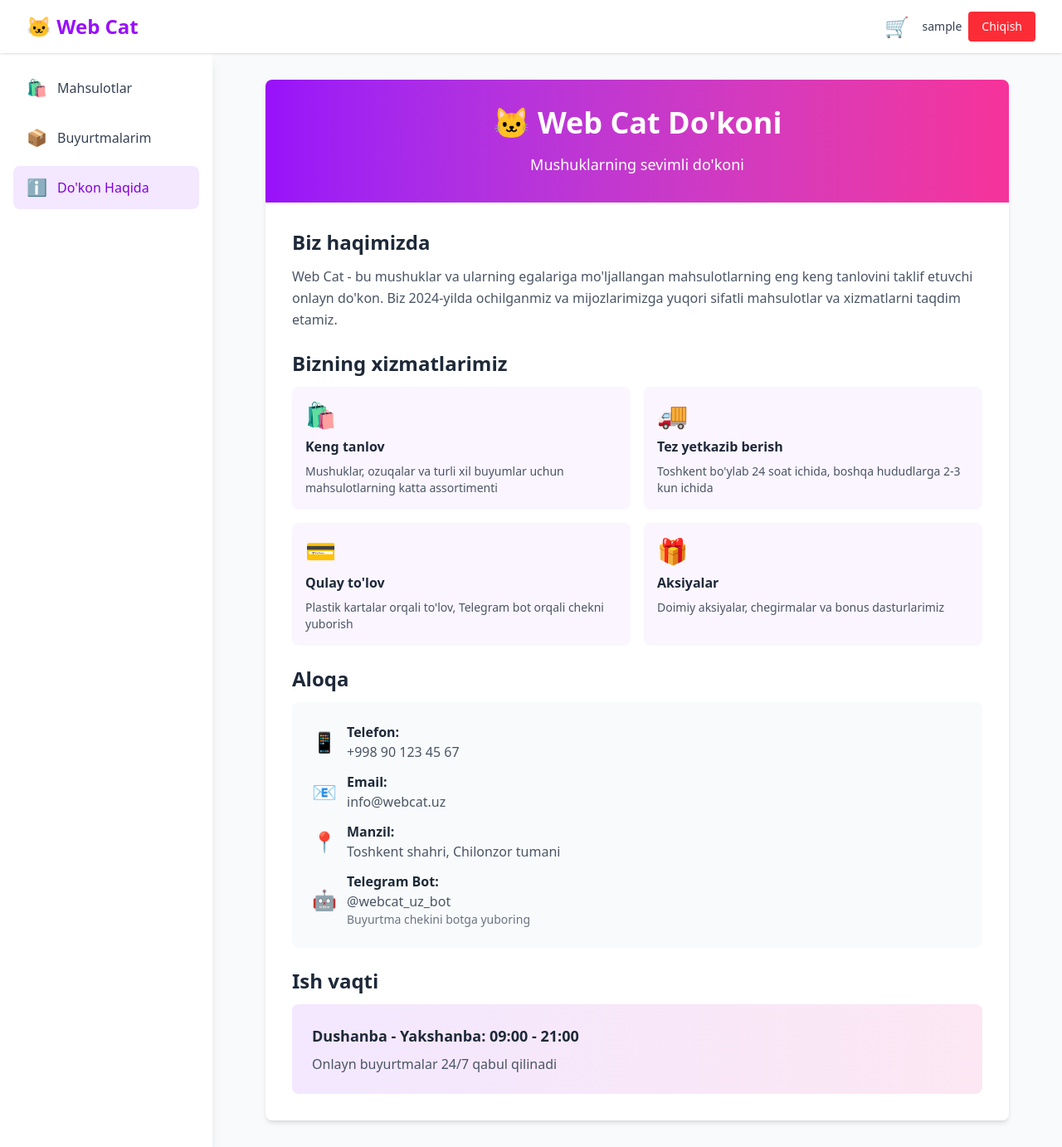
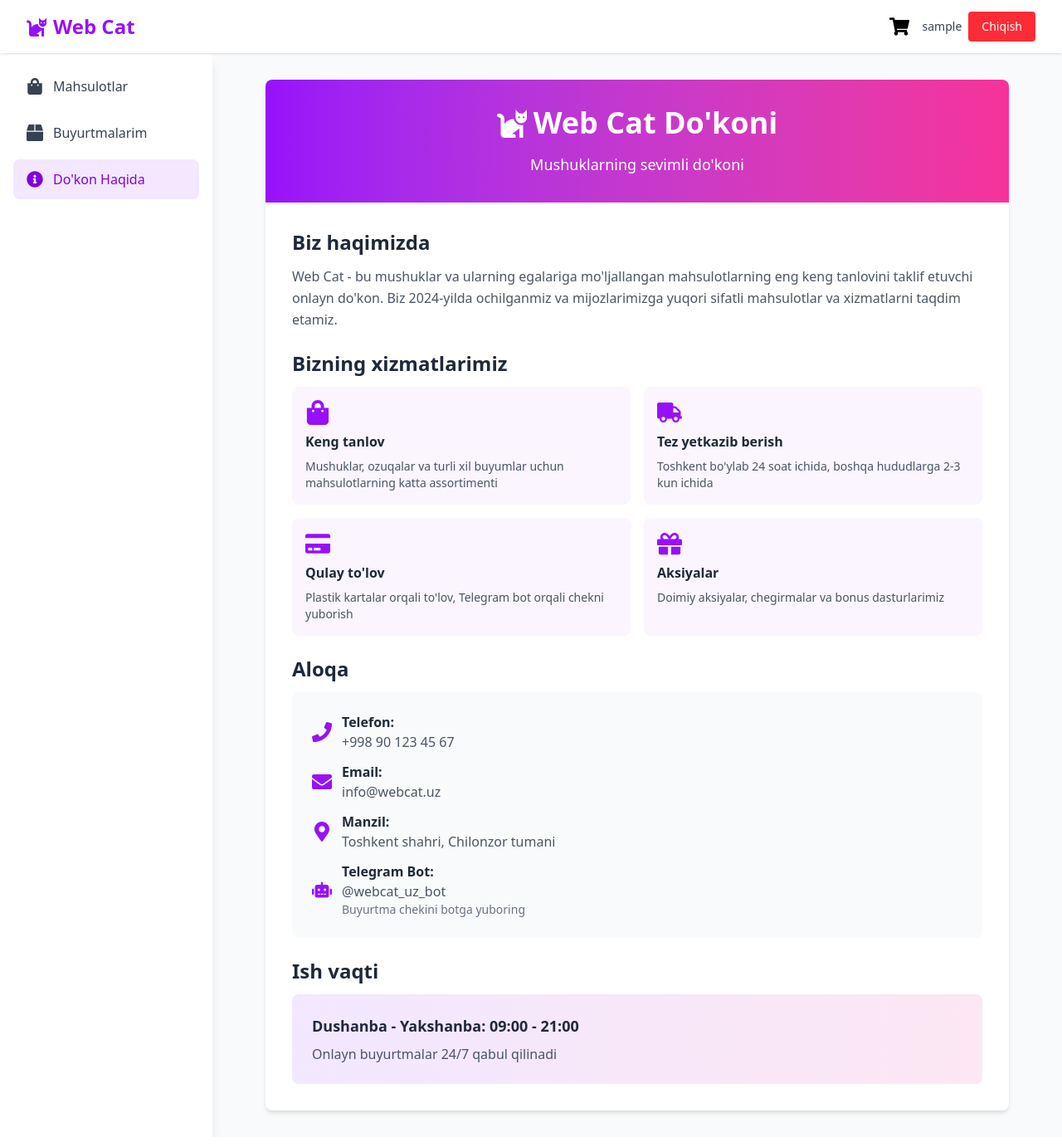
Before and after one commit to webdunyosi/web-cat, a React (Vite) app: page /haqida in a window 1280 px wide. Shown: the whole page at 83% size. Built offline with nearby package versions, Linux system fonts and the light colour scheme; sample sign-in values are in the browser's storage.

Commit message:
changed react icons

```diff
--- a/package.json
+++ b/package.json
@@ -14,6 +14,7 @@
     "axios": "^1.13.5",
     "react": "^19.2.0",
     "react-dom": "^19.2.0",
+    "react-icons": "^5.5.0",
     "react-router-dom": "^7.13.0",
     "tailwindcss": "^4.1.18"
   },
--- a/src/layouts/UserLayout.jsx
+++ b/src/layouts/UserLayout.jsx
@@ -2,6 +2,7 @@ import React, { useState } from 'react';
 import { Link, useLocation, useNavigate } from 'react-router-dom';
 import { useAuth } from '../context/AuthContext';
 import { useCart } from '../context/CartContext';
+import { FaCat, FaShoppingCart, FaShoppingBag, FaBox, FaInfoCircle, FaBars } from 'react-icons/fa';
 
 const UserLayout = ({ children }) => {
   const [sidebarOpen, setSidebarOpen] = useState(false);
@@ -11,9 +12,9 @@ const UserLayout = ({ children }) => {
   const { cart } = useCart();
 
   const menuItems = [
-    { path: '/mahsulotlar', label: 'Mahsulotlar', icon: '🛍️' },
-    { path: '/buyurtmalar', label: 'Buyurtmalarim', icon: '📦' },
-    { path: '/haqida', label: 'Do\'kon Haqida', icon: 'ℹ️' },
+    { path: '/mahsulotlar', label: 'Mahsulotlar', icon: FaShoppingBag },
+    { path: '/buyurtmalar', label: 'Buyurtmalarim', icon: FaBox },
+    { path: '/haqida', label: 'Do\'kon Haqida', icon: FaInfoCircle },
   ];
 
   const handleLogout = () => {
@@ -32,13 +33,15 @@ const UserLayout = ({ children }) => {
                 onClick={() => setSidebarOpen(!sidebarOpen)}
                 className="mr-4 md:hidden"
               >
-                <span className="text-2xl">☰</span>
+                <FaBars className="text-2xl" />
               </button>
-              <h1 className="text-2xl font-bold text-purple-600">🐱 Web Cat</h1>
+              <h1 className="text-2xl font-bold text-purple-600 flex items-center gap-2">
+                <FaCat /> Web Cat
+              </h1>
             </div>
             <div className="flex items-center space-x-4">
               <Link to="/savat" className="relative">
-                <span className="text-2xl">🛒</span>
+                <FaShoppingCart className="text-2xl" />
                 {cart.length > 0 && (
                   <span className="absolute -top-2 -right-2 bg-red-500 text-white rounded-full w-5 h-5 flex items-center justify-center text-xs">
                     {cart.length}
@@ -69,7 +72,9 @@ const UserLayout = ({ children }) => {
           `}
         >
           <nav className="p-4 space-y-2">
-            {menuItems.map(item => (
+            {menuItems.map(item => {
+              const IconComponent = item.icon;
+              return (
                 <Link
                   key={item.path}
                   to={item.path}
@@ -82,10 +87,11 @@ const UserLayout = ({ children }) => {
                   `}
                   onClick={() => setSidebarOpen(false)}
                 >
-                <span className="text-xl">{item.icon}</span>
+                  <IconComponent className="text-xl" />
                   <span className="font-medium">{item.label}</span>
                 </Link>
-            ))}
+              );
+            })}
           </nav>
         </aside>
 
--- a/src/pages/AboutPage.jsx
+++ b/src/pages/AboutPage.jsx
@@ -1,11 +1,14 @@
 import React from 'react';
+import { FaCat, FaShoppingBag, FaTruck, FaCreditCard, FaGift, FaPhone, FaEnvelope, FaMapMarkerAlt, FaRobot } from 'react-icons/fa';
 
 const AboutPage = () => {
   return (
     <div className="max-w-4xl mx-auto">
       <div className="bg-white rounded-lg shadow-md overflow-hidden">
         <div className="bg-gradient-to-r from-purple-600 to-pink-500 p-8 text-white text-center">
-          <h1 className="text-4xl font-bold mb-4">🐱 Web Cat Do'koni</h1>
+          <h1 className="text-4xl font-bold mb-4 flex items-center justify-center gap-2">
+            <FaCat /> Web Cat Do'koni
+          </h1>
           <p className="text-lg">Mushuklarning sevimli do'koni</p>
         </div>
 
@@ -23,28 +26,28 @@ const AboutPage = () => {
             <h2 className="text-2xl font-bold text-gray-800 mb-3">Bizning xizmatlarimiz</h2>
             <div className="grid md:grid-cols-2 gap-4">
               <div className="bg-purple-50 p-4 rounded-lg">
-                <div className="text-3xl mb-2">🛍️</div>
+                <FaShoppingBag className="text-3xl mb-2 text-purple-600" />
                 <h3 className="font-semibold text-gray-800 mb-2">Keng tanlov</h3>
                 <p className="text-gray-600 text-sm">
                   Mushuklar, ozuqalar va turli xil buyumlar uchun mahsulotlarning katta assortimenti
                 </p>
               </div>
               <div className="bg-purple-50 p-4 rounded-lg">
-                <div className="text-3xl mb-2">🚚</div>
+                <FaTruck className="text-3xl mb-2 text-purple-600" />
                 <h3 className="font-semibold text-gray-800 mb-2">Tez yetkazib berish</h3>
                 <p className="text-gray-600 text-sm">
                   Toshkent bo'ylab 24 soat ichida, boshqa hududlarga 2-3 kun ichida
                 </p>
               </div>
               <div className="bg-purple-50 p-4 rounded-lg">
-                <div className="text-3xl mb-2">💳</div>
+                <FaCreditCard className="text-3xl mb-2 text-purple-600" />
                 <h3 className="font-semibold text-gray-800 mb-2">Qulay to'lov</h3>
                 <p className="text-gray-600 text-sm">
                   Plastik kartalar orqali to'lov, Telegram bot orqali chekni yuborish
                 </p>
               </div>
               <div className="bg-purple-50 p-4 rounded-lg">
-                <div className="text-3xl mb-2">🎁</div>
+                <FaGift className="text-3xl mb-2 text-purple-600" />
                 <h3 className="font-semibold text-gray-800 mb-2">Aksiyalar</h3>
                 <p className="text-gray-600 text-sm">
                   Doimiy aksiyalar, chegirmalar va bonus dasturlarimiz
@@ -57,28 +60,28 @@ const AboutPage = () => {
             <h2 className="text-2xl font-bold text-gray-800 mb-3">Aloqa</h2>
             <div className="bg-gray-50 p-6 rounded-lg space-y-3">
               <div className="flex items-center space-x-3">
-                <span className="text-2xl">📱</span>
+                <FaPhone className="text-2xl text-purple-600" />
                 <div>
                   <p className="font-semibold text-gray-800">Telefon:</p>
                   <p className="text-gray-600">+998 90 123 45 67</p>
                 </div>
               </div>
               <div className="flex items-center space-x-3">
-                <span className="text-2xl">📧</span>
+                <FaEnvelope className="text-2xl text-purple-600" />
                 <div>
                   <p className="font-semibold text-gray-800">Email:</p>
                   <p className="text-gray-600">info@webcat.uz</p>
                 </div>
               </div>
               <div className="flex items-center space-x-3">
-                <span className="text-2xl">📍</span>
+                <FaMapMarkerAlt className="text-2xl text-purple-600" />
                 <div>
                   <p className="font-semibold text-gray-800">Manzil:</p>
                   <p className="text-gray-600">Toshkent shahri, Chilonzor tumani</p>
                 </div>
               </div>
               <div className="flex items-center space-x-3">
-                <span className="text-2xl">🤖</span>
+                <FaRobot className="text-2xl text-purple-600" />
                 <div>
                   <p className="font-semibold text-gray-800">Telegram Bot:</p>
                   <p className="text-gray-600">@webcat_uz_bot</p>
--- a/src/pages/LoginPage.jsx
+++ b/src/pages/LoginPage.jsx
@@ -1,6 +1,7 @@
 import React, { useState } from 'react';
 import { useNavigate, Link } from 'react-router-dom';
 import { useAuth } from '../context/AuthContext';
+import { FaCat } from 'react-icons/fa';
 
 const LoginPage = () => {
   const [username, setUsername] = useState('');
@@ -30,7 +31,9 @@ const LoginPage = () => {
     <div className="min-h-screen bg-gradient-to-br from-purple-400 to-pink-300 flex items-center justify-center p-4">
       <div className="bg-white rounded-lg shadow-2xl p-8 w-full max-w-md">
         <div className="text-center mb-8">
-          <h1 className="text-4xl font-bold text-purple-600 mb-2">🐱 Web Cat</h1>
+          <h1 className="text-4xl font-bold text-purple-600 mb-2 flex items-center justify-center gap-2">
+            <FaCat /> Web Cat
+          </h1>
           <p className="text-gray-600">Mushuklarning Onlayn Do'koni</p>
         </div>
 
--- a/src/pages/OrdersPage.jsx
+++ b/src/pages/OrdersPage.jsx
@@ -1,4 +1,5 @@
 import React, { useState, useEffect } from 'react';
+import { FaBox } from 'react-icons/fa';
 
 const OrdersPage = () => {
   const [orders, setOrders] = useState([]);
@@ -44,7 +45,7 @@ const OrdersPage = () => {
 
       {orders.length === 0 ? (
         <div className="bg-white rounded-lg shadow-md p-12 text-center">
-          <div className="text-6xl mb-4">📦</div>
+          <FaBox className="text-6xl mb-4 mx-auto text-gray-400" />
           <p className="text-xl text-gray-600 mb-4">Hali buyurtmalar yo'q</p>
         </div>
       ) : (
--- a/src/pages/ProductsPage.jsx
+++ b/src/pages/ProductsPage.jsx
@@ -1,6 +1,7 @@
 import React, { useState, useEffect } from 'react';
 import { useCart } from '../context/CartContext';
 import productsData from '../../data/products.json';
+import { FaStar, FaCat, FaDrumstickBite, FaBaseballBall, FaTimes } from 'react-icons/fa';
 
 const ProductsPage = () => {
   const [products, setProducts] = useState([]);
@@ -17,10 +18,10 @@ const ProductsPage = () => {
     : products.filter(p => p.category === selectedCategory);
 
   const categories = [
-    { id: 'all', name: 'Hammasi', icon: '🌟' },
-    { id: 'mushuklar', name: 'Mushuklar', icon: '🐱' },
-    { id: 'ozuqalar', name: 'Ozuqalar', icon: '🍖' },
-    { id: 'buyumlar', name: 'Buyumlar', icon: '🎾' },
+    { id: 'all', name: 'Hammasi', icon: FaStar },
+    { id: 'mushuklar', name: 'Mushuklar', icon: FaCat },
+    { id: 'ozuqalar', name: 'Ozuqalar', icon: FaDrumstickBite },
+    { id: 'buyumlar', name: 'Buyumlar', icon: FaBaseballBall },
   ];
 
   const handleAddToCart = (product) => {
@@ -33,7 +34,9 @@ const ProductsPage = () => {
 
       {/* Category Filter */}
       <div className="flex flex-wrap gap-3 mb-8">
-        {categories.map(category => (
+        {categories.map(category => {
+          const IconComponent = category.icon;
+          return (
             <button
               key={category.id}
               onClick={() => setSelectedCategory(category.id)}
@@ -45,10 +48,11 @@ const ProductsPage = () => {
                 }
               `}
             >
-            <span>{category.icon}</span>
+              <IconComponent />
               <span>{category.name}</span>
             </button>
-        ))}
+          );
+        })}
       </div>
 
       {/* Products Grid */}
@@ -108,7 +112,7 @@ const ProductsPage = () => {
                 onClick={() => setSelectedProduct(null)}
                 className="absolute top-4 right-4 bg-white rounded-full w-10 h-10 flex items-center justify-center shadow-lg hover:bg-gray-100"
               >
-                ✕
+                <FaTimes />
               </button>
               <img
                 src={selectedProduct.image}
--- a/src/pages/RegisterPage.jsx
+++ b/src/pages/RegisterPage.jsx
@@ -1,6 +1,7 @@
 import React, { useState } from 'react';
 import { useNavigate, Link } from 'react-router-dom';
 import { useAuth } from '../context/AuthContext';
+import { FaCat } from 'react-icons/fa';
 
 const RegisterPage = () => {
   const [formData, setFormData] = useState({
@@ -48,7 +49,9 @@ const RegisterPage = () => {
     <div className="min-h-screen bg-gradient-to-br from-purple-400 to-pink-300 flex items-center justify-center p-4">
       <div className="bg-white rounded-lg shadow-2xl p-8 w-full max-w-md">
         <div className="text-center mb-8">
-          <h1 className="text-4xl font-bold text-purple-600 mb-2">🐱 Web Cat</h1>
+          <h1 className="text-4xl font-bold text-purple-600 mb-2 flex items-center justify-center gap-2">
+            <FaCat /> Web Cat
+          </h1>
           <p className="text-gray-600">Ro'yxatdan o'tish</p>
         </div>
 
```
Also changed, not shown: src/layouts/AdminLayout.jsx (+15 -9 lines), src/pages/AdminDashboard.jsx (+5 -4 lines), src/pages/CartPage.jsx (+6 -5 lines), 1 other file (tests, documents, lock files or other folders). Lines whose indentation alone changed are shown as unchanged.
